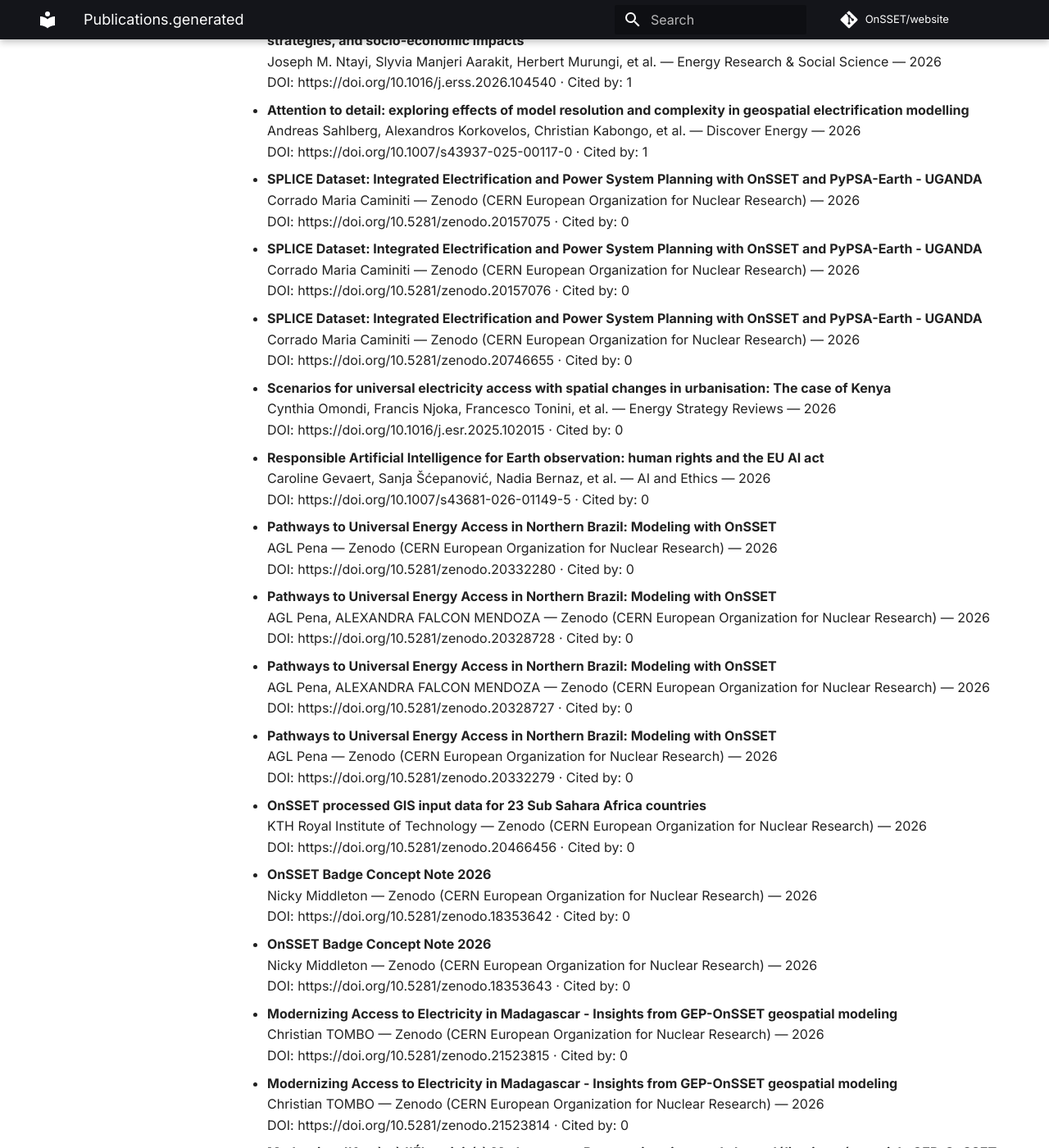
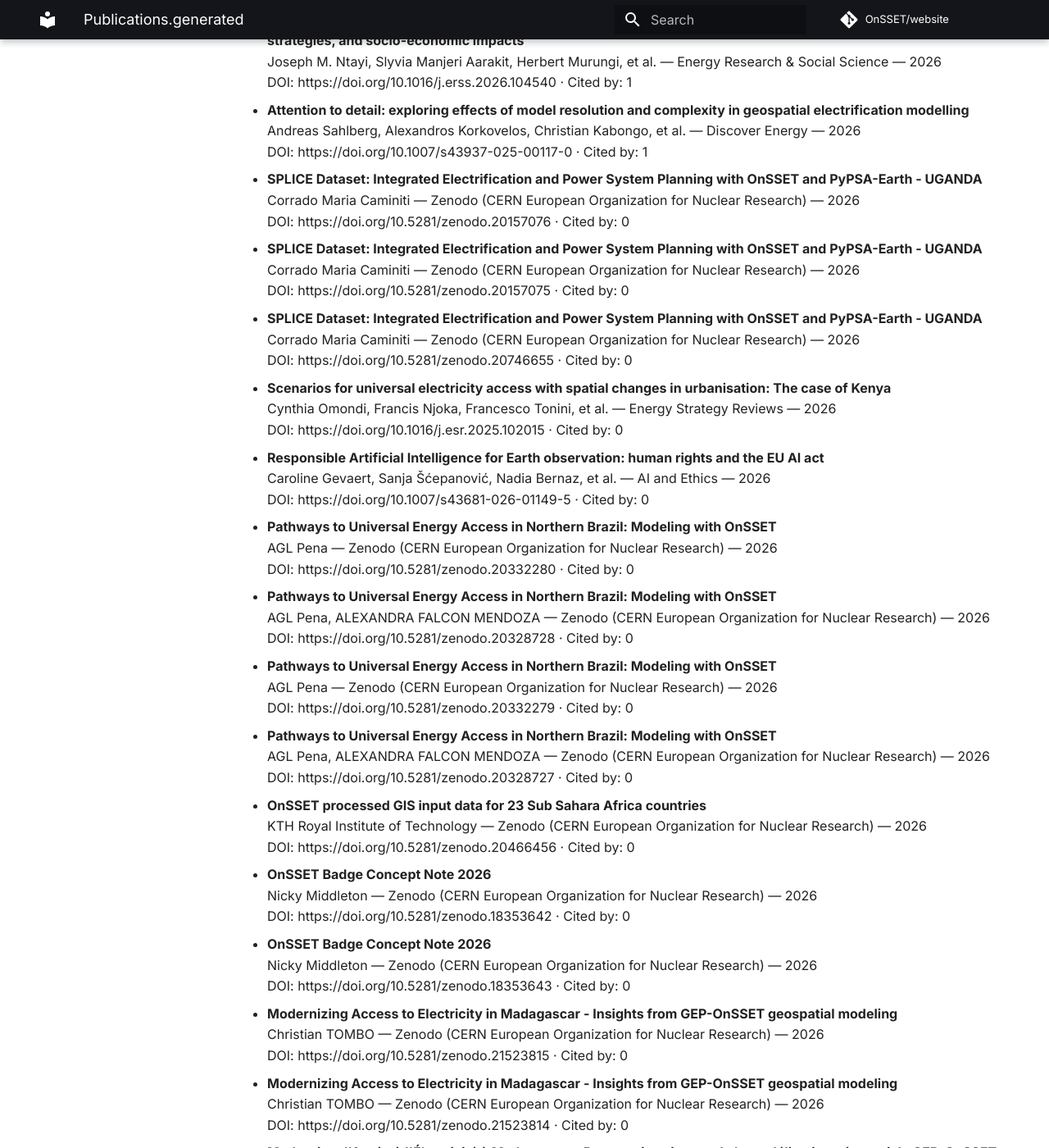
Before and after one commit to OnSSET/website, an MkDocs documentation site: the page built from docs/publications.generated.md, in a window 1280 px wide and 1400 px high, scrolled down 954 px. Shown: the whole window at 82% size. Built offline with MkDocs 1.6.1 and Material for MkDocs 9.7.7, drawn with Linux system fonts in a browser that asks for light colours; comment, search, counter and statistics services are not loaded; some of the changed text lies outside the part shown.

```diff
--- a/docs/publications.generated.md
+++ b/docs/publications.generated.md
@@ -32,11 +32,11 @@ No results found.
 
 - **SPLICE Dataset: Integrated Electrification and Power System Planning with OnSSET and PyPSA-Earth - UGANDA**
   Corrado Maria Caminiti — Zenodo (CERN European Organization for Nuclear Research) — 2026
-  DOI: https://doi.org/10.5281/zenodo.20157075 · Cited by: 0
+  DOI: https://doi.org/10.5281/zenodo.20157076 · Cited by: 0
 
 - **SPLICE Dataset: Integrated Electrification and Power System Planning with OnSSET and PyPSA-Earth - UGANDA**
   Corrado Maria Caminiti — Zenodo (CERN European Organization for Nuclear Research) — 2026
-  DOI: https://doi.org/10.5281/zenodo.20157076 · Cited by: 0
+  DOI: https://doi.org/10.5281/zenodo.20157075 · Cited by: 0
 
 - **SPLICE Dataset: Integrated Electrification and Power System Planning with OnSSET and PyPSA-Earth - UGANDA**
   Corrado Maria Caminiti — Zenodo (CERN European Organization for Nuclear Research) — 2026
@@ -59,12 +59,12 @@ No results found.
   DOI: https://doi.org/10.5281/zenodo.20328728 · Cited by: 0
 
 - **Pathways to Universal Energy Access in Northern Brazil: Modeling with OnSSET**
+  AGL Pena — Zenodo (CERN European Organization for Nuclear Research) — 2026
+  DOI: https://doi.org/10.5281/zenodo.20332279 · Cited by: 0
+
+- **Pathways to Universal Energy Access in Northern Brazil: Modeling with OnSSET**
   AGL Pena, ALEXANDRA FALCON MENDOZA — Zenodo (CERN European Organization for Nuclear Research) — 2026
   DOI: https://doi.org/10.5281/zenodo.20328727 · Cited by: 0
-
-- **Pathways to Universal Energy Access in Northern Brazil: Modeling with OnSSET**
-  AGL Pena — Zenodo (CERN European Organization for Nuclear Research) — 2026
-  DOI: https://doi.org/10.5281/zenodo.20332279 · Cited by: 0
 
 - **OnSSET processed GIS input data for 23 Sub Sahara Africa countries**
   KTH Royal Institute of Technology — Zenodo (CERN European Organization for Nuclear Research) — 2026
@@ -212,11 +212,11 @@ No results found.
 
 - **Geospatial Electrification Planning for Ghana Using OnSSET: A Least-Cost Pathway to Universal Electricity Access by 2030**
   Mary Fremah Adu — Zenodo (CERN European Organization for Nuclear Research) — 2026
-  DOI: https://doi.org/10.5281/zenodo.21518551 · Cited by: 0
+  DOI: https://doi.org/10.5281/zenodo.21518552 · Cited by: 0
 
 - **Geospatial Electrification Planning for Ghana Using OnSSET: A Least-Cost Pathway to Universal Electricity Access by 2030**
   Mary Fremah Adu — Zenodo (CERN European Organization for Nuclear Research) — 2026
-  DOI: https://doi.org/10.5281/zenodo.21518552 · Cited by: 0
+  DOI: https://doi.org/10.5281/zenodo.21518551 · Cited by: 0
 
 - **Geospatial Electrification Planning For Ghana Using ONSSET**
   Mary Fremah Adu — Zenodo (CERN European Organization for Nuclear Research) — 2026
@@ -328,11 +328,11 @@ No results found.
 
 - **A Systematic Literature Review of Applications, Advancements, and Future Research Needs of the Open Source Spatial Electrification Toolkit (OnSSET)**
   Nicola Middleton, Naomi Tan, Mark Howells — Zenodo (CERN European Organization for Nuclear Research) — 2026
-  DOI: https://doi.org/10.5281/zenodo.19353317 · Cited by: 0
+  DOI: https://doi.org/10.5281/zenodo.19353316 · Cited by: 0
 
 - **A Systematic Literature Review of Applications, Advancements, and Future Research Needs of the Open Source Spatial Electrification Toolkit (OnSSET)**
   Nicola Middleton, Naomi Tan, Mark Howells — Zenodo (CERN European Organization for Nuclear Research) — 2026
-  DOI: https://doi.org/10.5281/zenodo.19353316 · Cited by: 0
+  DOI: https://doi.org/10.5281/zenodo.19353317 · Cited by: 0
 
 - **A global geospatial dataset of renewable electricity supply and network infrastructure for 2024, 2030 and 2050**
   Jihyeon Jeong, Fred Thomas, Jim W. Hall — Research Square — 2026
```
